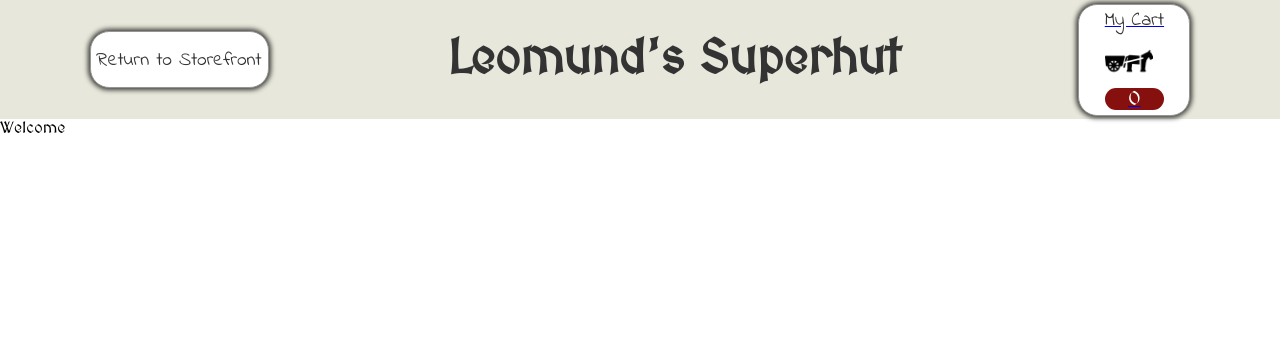
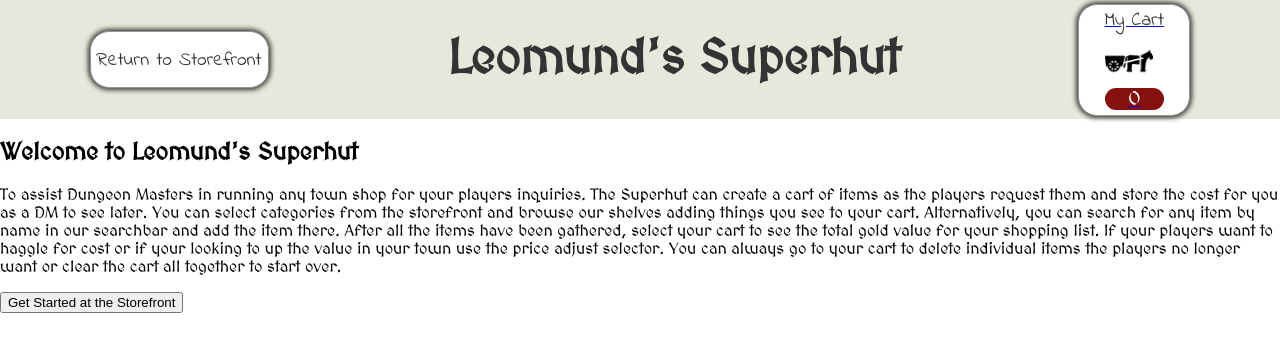
Before and after one commit to relyt4me/leomunds-superhut, a React (Create React App) app: page / in a window 1280 px wide. Shown: the top 352 px of the page. Built offline with nearby package versions, Linux system fonts and the light colour scheme.

Commit message:
Add welcome page and discription

```diff
--- a/src/Components/Welcome/Welcome.js
+++ b/src/Components/Welcome/Welcome.js
@@ -1,13 +1,26 @@
 import React from 'react';
 import './Welcome.css';
 import PropTypes from 'prop-types';
+import { Link } from 'react-router-dom';
 
 const Welcome = () => {
-  return <section className='welcome'>Welcome</section>;
+  return (
+    <section className='page-welcome'>
+      <h2>Welcome to Leomund's Superhut</h2>
+      <p>
+        To assist Dungeon Masters in running any town shop for your players inquiries. The Superhut can create a cart of items as the players request them and store the cost for you as a DM to see later. You can select categories from the storefront and browse our shelves adding things you see to your cart. Alternatively, you can search for any item by name in our searchbar and add the item there.
+        After all the items have been gathered, select your cart to see the total gold value for your shopping list. If your players want to haggle for cost or if your looking to up the value in your town use the price adjust selector. You can always go to your cart to delete individual items the players no longer want or clear the cart all together to start over.
+      </p>
+      <Link to={'/storefront'}>
+        <button className='get-started-button'>Get Started at the Storefront</button>
+      </Link>
+    </section>
+  );
 };
 
 export default Welcome;
 
 Welcome.propTypes = {
-  // logoutUser: PropTypes.func
+  pageTitle: PropTypes.string,
+  cart: PropTypes.array,
 };
```
